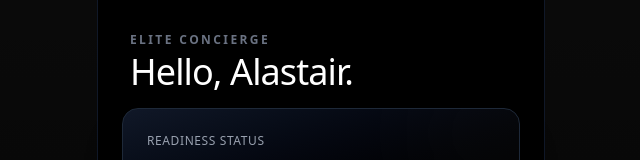
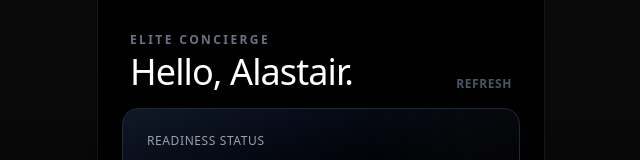
Before and after one commit to AliNMackie/blackcard-concierge-ai, a Next.js app in the folder frontend/: page /dashboard in a window 1280 px wide. Shown: the top 160 px of the page, without its empty margins (319-959 px from the left). Built offline with nearby package versions, Linux system fonts and the light colour scheme; no server answers.

Commit message:
feat(frontend): add refresh button to client dashboard

```diff
--- a/frontend/app/(client)/dashboard/page.tsx
+++ b/frontend/app/(client)/dashboard/page.tsx
@@ -7,18 +7,35 @@ import { formatDistanceToNow } from 'date-fns';
 
 export default function ClientDashboard() {
     const [events, setEvents] = useState<EventLog[]>([]);
+    const [loading, setLoading] = useState(false);
 
     useEffect(() => {
-        fetchEvents(10).then(setEvents);
+        loadData();
     }, []);
+
+    async function loadData() {
+        setLoading(true);
+        const data = await fetchEvents(10);
+        setEvents(data);
+        setLoading(false);
+    }
 
     return (
         <div className="min-h-screen bg-black text-white font-sans max-w-md mx-auto border-x border-gray-900">
 
             {/* Header */}
-            <div className="p-8 pb-4">
-                <h2 className="text-xs font-bold uppercase tracking-[0.2em] text-gray-500 mb-1">Elite Concierge</h2>
-                <h1 className="text-4xl font-light tracking-tight text-white">Hello, Alastair.</h1>
+            <div className="p-8 pb-4 flex justify-between items-end">
+                <div>
+                    <h2 className="text-xs font-bold uppercase tracking-[0.2em] text-gray-500 mb-1">Elite Concierge</h2>
+                    <h1 className="text-4xl font-light tracking-tight text-white">Hello, Alastair.</h1>
+                </div>
+                <button
+                    onClick={loadData}
+                    disabled={loading}
+                    className="text-xs font-bold uppercase tracking-wider text-gray-600 hover:text-white transition disabled:opacity-50"
+                >
+                    {loading ? 'Syncing...' : 'Refresh'}
+                </button>
             </div>
 
             {/* Main Status Card */}
@@ -37,7 +54,9 @@ export default function ClientDashboard() {
             <div className="px-6 space-y-4">
                 <h3 className="text-sm font-bold text-gray-700 uppercase tracking-widest mb-4">Recent Activity</h3>
 
-                {events.map((evt) => (
+                {loading && events.length === 0 ? (
+                    <div className="text-center py-10 text-gray-700 text-xs animate-pulse">Syncing biometric data...</div>
+                ) : events.map((evt) => (
                     <div key={evt.id} className="flex gap-4 items-start py-3 border-b border-gray-900/50">
                         <div className="mt-1">
                             {evt.event_type === 'wearable' && <Heart className="text-red-500" size={20} />}
@@ -59,7 +78,7 @@ export default function ClientDashboard() {
                     </div>
                 ))}
 
-                {events.length === 0 && (
+                {!loading && events.length === 0 && (
                     <div className="text-center py-10 text-gray-700 text-sm">
                         Waiting for biometric stream...
                     </div>
```
